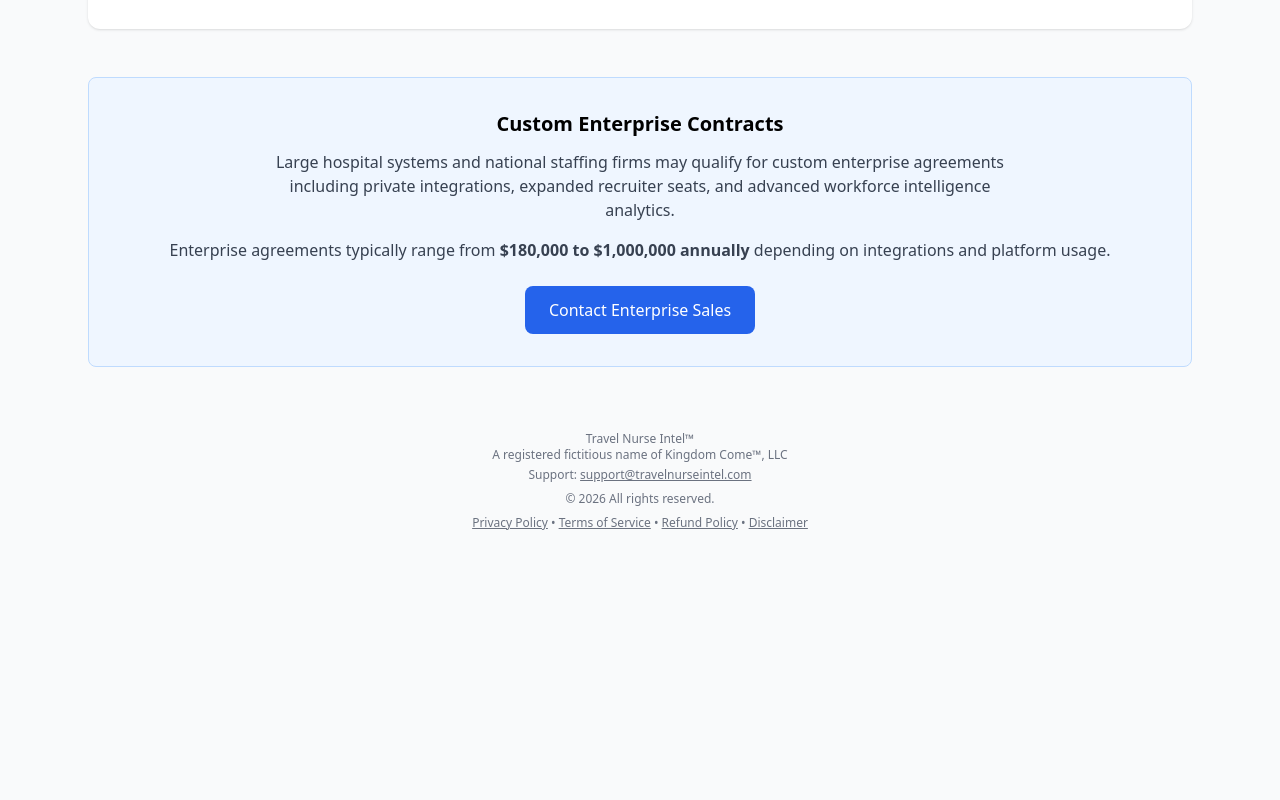
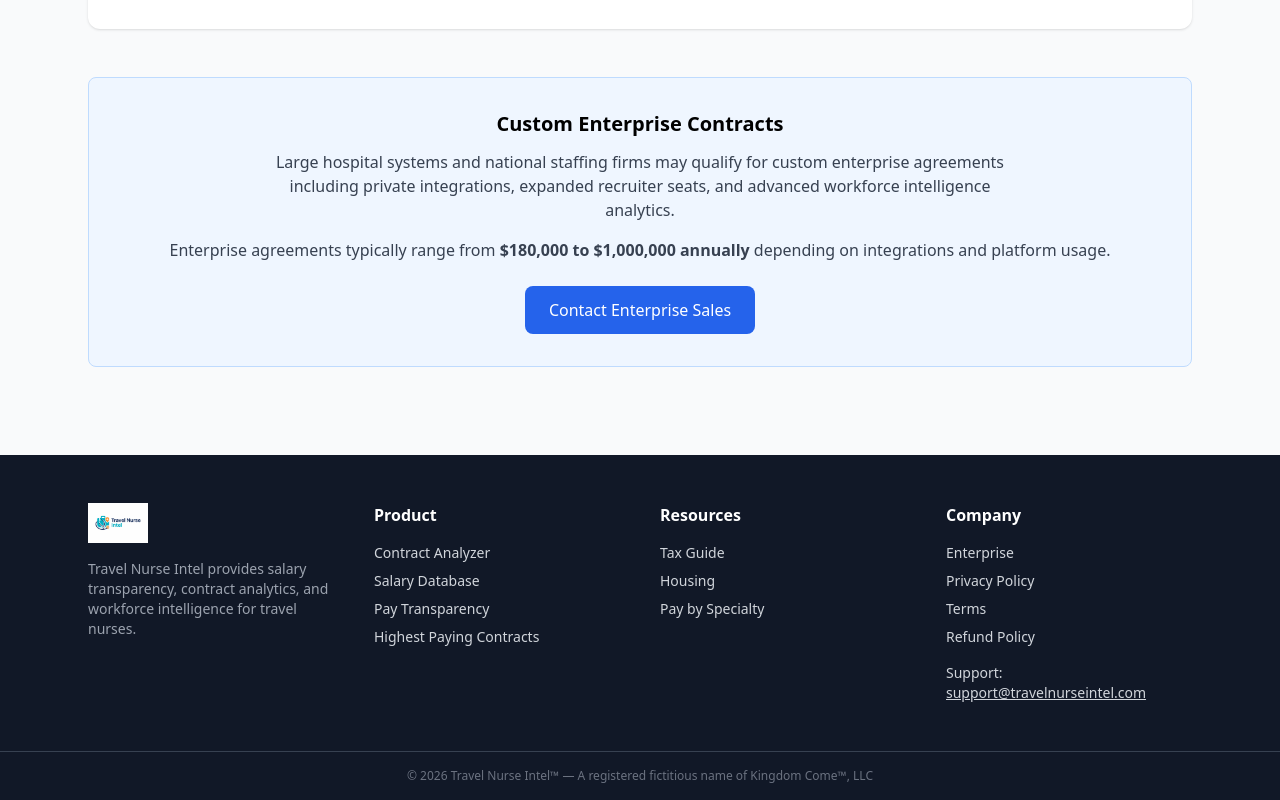
Before and after one commit to TravelNurseIntel/travel-nurse-intel, a website: page enterprise.html in a window 1280 px wide. Shown: the part 1645-2445 px from the top of the page. Before the commit the page ends 2176 px from the top, so only its background shows below. Drawn offline with nearby package versions, Linux system fonts and the light colour scheme.

Commit message:
Update footer.html

```diff
--- a/components/footer.html
+++ b/components/footer.html
@@ -1,26 +1,87 @@
-<footer class="text-center text-xs text-gray-500 mt-10">
+<footer class="bg-gray-900 text-gray-300 mt-16">
 
-<p>
-Travel Nurse Intel™<br>
-A registered fictitious name of Kingdom Come™, LLC
+<div class="max-w-6xl mx-auto px-6 py-12 grid md:grid-cols-4 gap-10">
+
+<!-- BRAND -->
+
+<div>
+
+<img src="/travel-nurse-intel-logo.png" class="h-10 mb-4">
+
+<p class="text-sm text-gray-400">
+
+Travel Nurse Intel provides salary transparency,
+contract analytics, and workforce intelligence for travel nurses.
+
 </p>
 
-<p class="mt-1">
+</div>
+
+<!-- PRODUCT -->
+
+<div>
+
+<h4 class="text-white font-semibold mb-4">Product</h4>
+
+<ul class="space-y-2 text-sm">
+
+<li><a href="/" class="hover:text-white">Contract Analyzer</a></li>
+<li><a href="/travel-nurse-salary-database.html" class="hover:text-white">Salary Database</a></li>
+<li><a href="/travel-nurse-pay-transparency.html" class="hover:text-white">Pay Transparency</a></li>
+<li><a href="/highest-paying-travel-nurse-contracts-this-week.html" class="hover:text-white">Highest Paying Contracts</a></li>
+
+</ul>
+
+</div>
+
+<!-- RESOURCES -->
+
+<div>
+
+<h4 class="text-white font-semibold mb-4">Resources</h4>
+
+<ul class="space-y-2 text-sm">
+
+<li><a href="/travel-nurse-tax-free-stipend-guide.html" class="hover:text-white">Tax Guide</a></li>
+<li><a href="/travel-nurse-housing.html" class="hover:text-white">Housing</a></li>
+<li><a href="/travel-nurse-pay-by-specialty.html" class="hover:text-white">Pay by Specialty</a></li>
+
+</ul>
+
+</div>
+
+<!-- COMPANY -->
+
+<div>
+
+<h4 class="text-white font-semibold mb-4">Company</h4>
+
+<ul class="space-y-2 text-sm">
+
+<li><a href="/enterprise.html" class="hover:text-white">Enterprise</a></li>
+<li><a href="/privacy.html" class="hover:text-white">Privacy Policy</a></li>
+<li><a href="/terms.html" class="hover:text-white">Terms</a></li>
+<li><a href="/refunds.html" class="hover:text-white">Refund Policy</a></li>
+
+</ul>
+
+<p class="text-sm mt-4">
+
 Support:
 <a href="mailto:support@travelnurseintel.com" class="underline">
 support@travelnurseintel.com
 </a>
+
 </p>
 
-<p class="mt-2">
-© 2026 All rights reserved.
-</p>
+</div>
 
-<p class="mt-2">
-<a href="/privacy.html" class="underline">Privacy Policy</a> •
-<a href="/terms.html" class="underline">Terms of Service</a> •
-<a href="/refund-policy.html" class="underline">Refund Policy</a> •
-<a href="/disclaimer.html" class="underline">Disclaimer</a>
-</p>
+</div>
+
+<div class="border-t border-gray-700 text-center text-xs py-4 text-gray-500">
+
+© 2026 Travel Nurse Intel™ — A registered fictitious name of Kingdom Come™, LLC
+
+</div>
 
 </footer>
```
